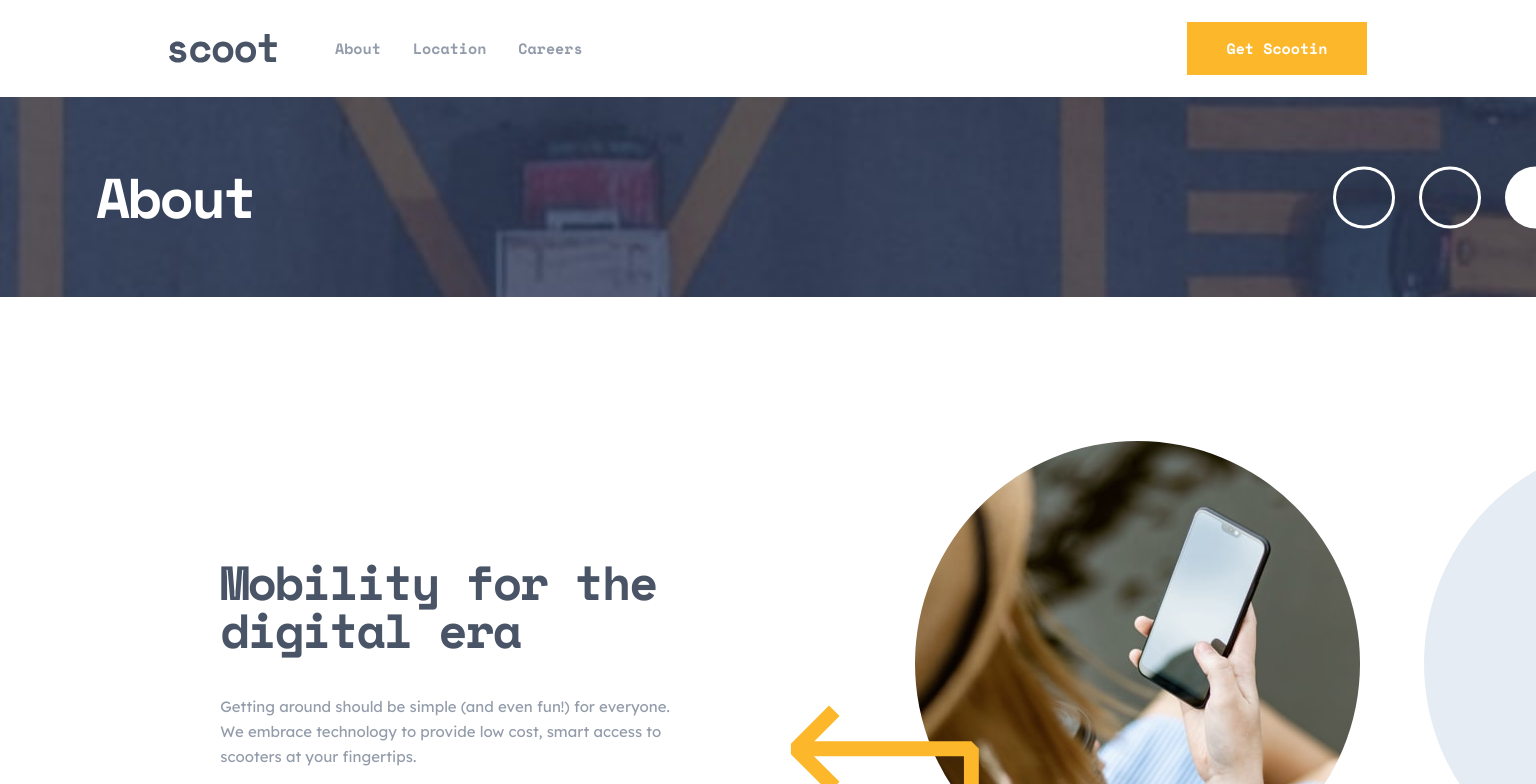
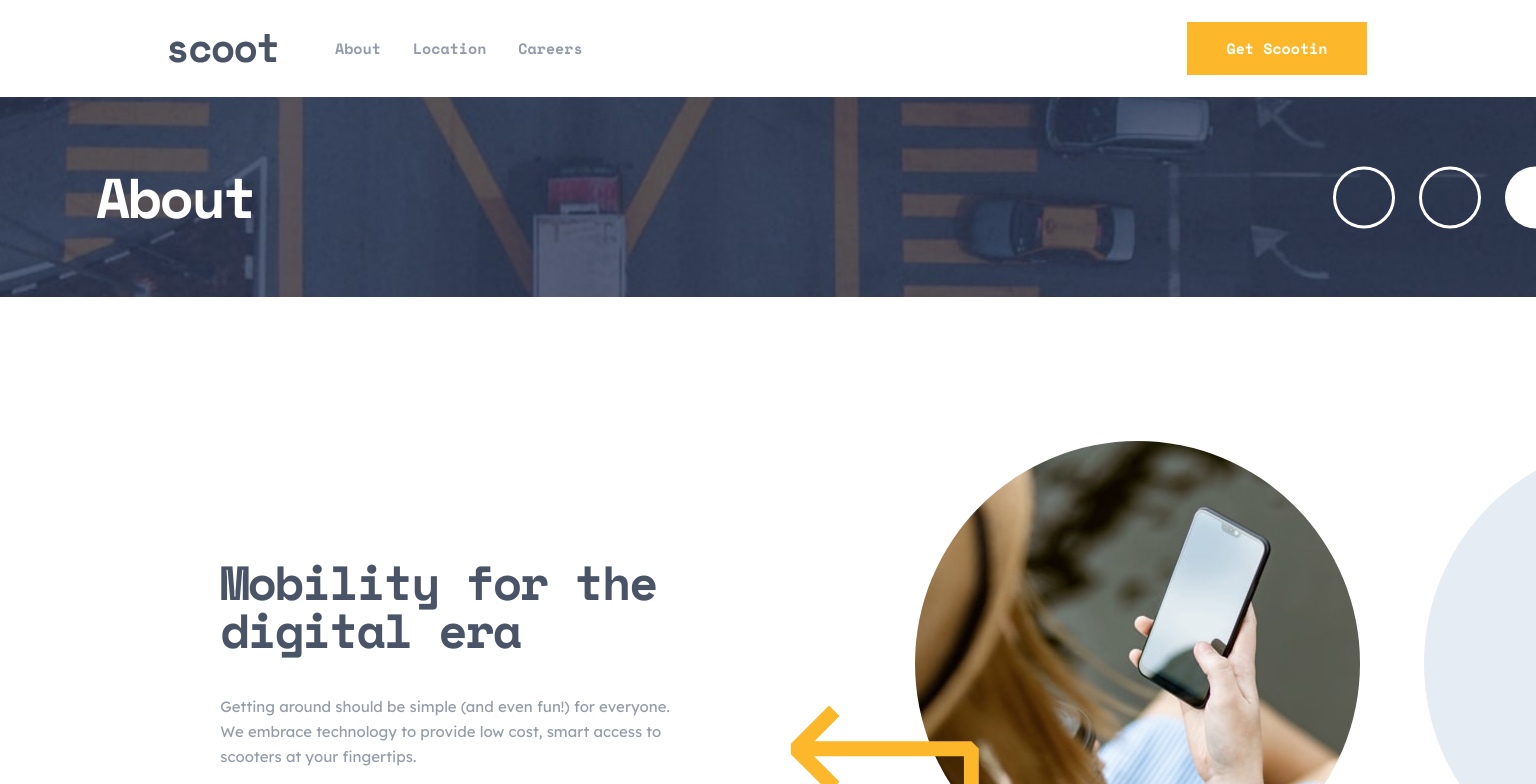
Before and after one commit to stephjoseph/scoot-website, a React (Vite) app: page /about in a window 1536 px wide. Shown: the top 784 px of the page. Built offline with nearby package versions, Linux system fonts and the light colour scheme.

Commit message:
Update index.css

```diff
--- a/src/index.css
+++ b/src/index.css
@@ -113,6 +113,12 @@
       background-size: cover;
     }
 
+    #about header {
+      background: url('./assets/images/about-hero-desktop.jpg') no-repeat center
+        center;
+      background-size: cover;
+    }
+
     #CTA {
       background-position: 28.125rem bottom;
     }
```
